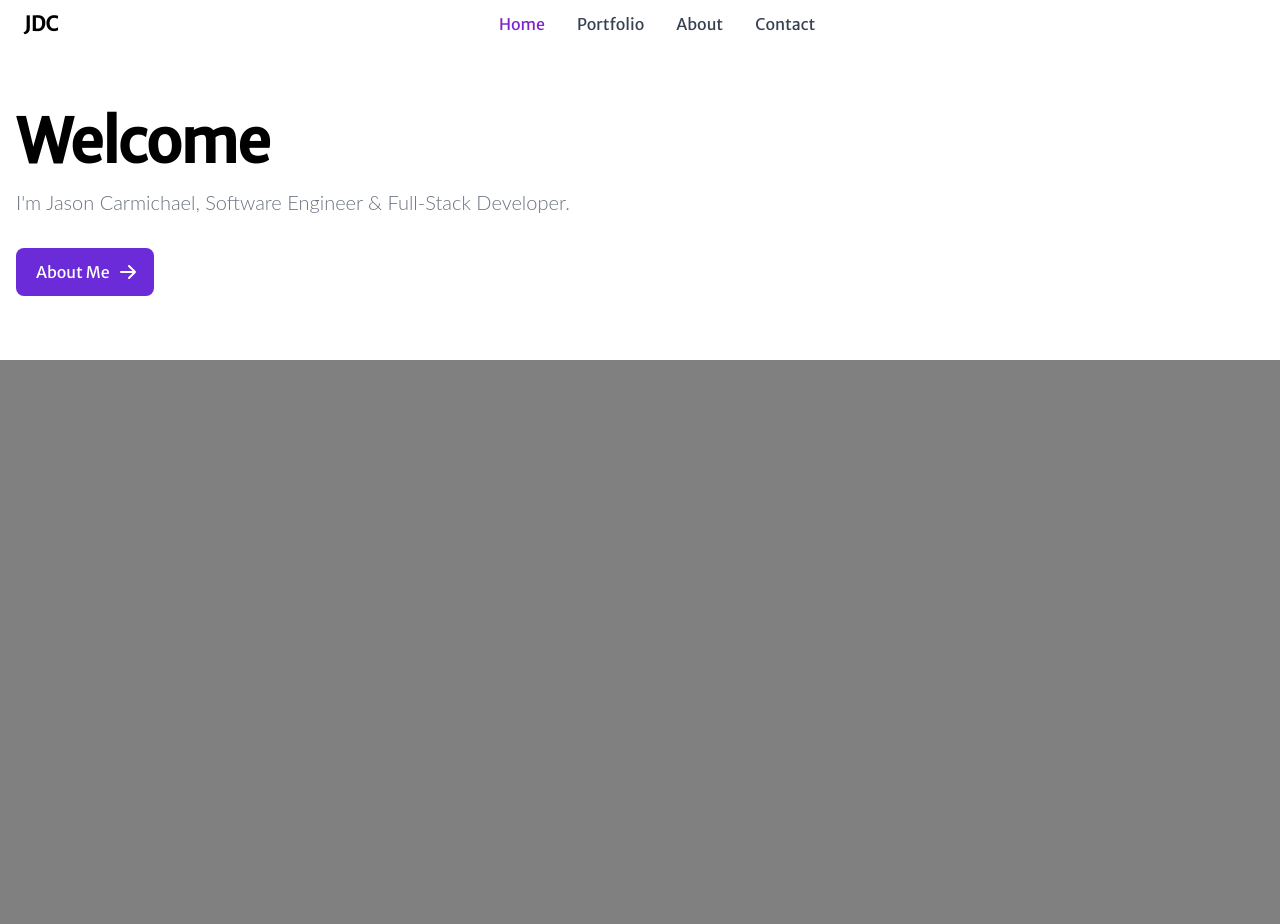
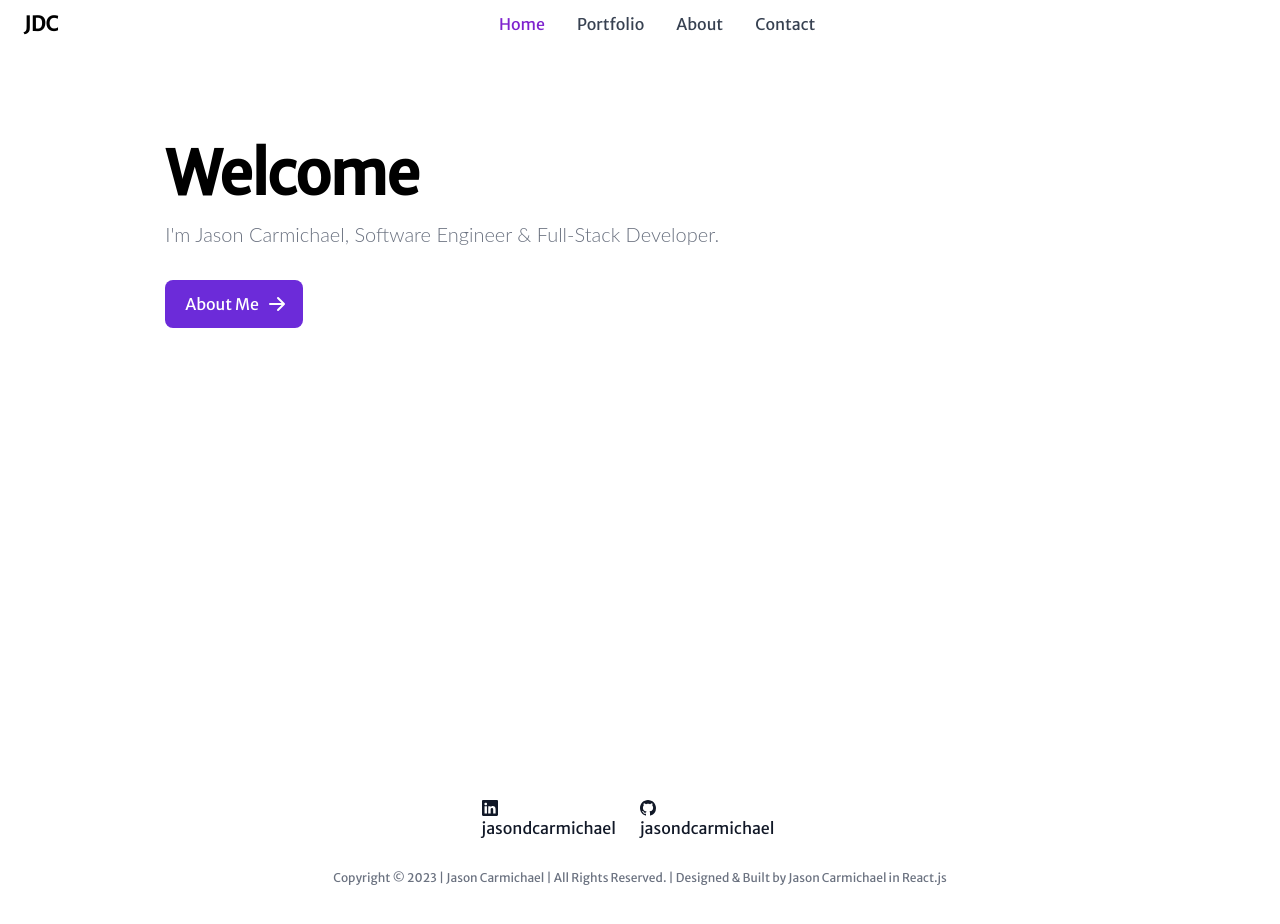
Before and after one commit to jasondcarmichael/jcarmichael_portfolio, a React (Create React App) app in the folder my_portfolio/: page / in a window 1280 px wide. Shown: the top 924 px of the page. Before the commit the page ends 800 px from the top, so only its background shows below. Built offline with nearby package versions, Linux system fonts and the light colour scheme.

Commit message:
footer added

```diff
--- a/my_portfolio/package.json
+++ b/my_portfolio/package.json
@@ -9,6 +9,7 @@
     "flowbite": "^1.6.1",
     "flowbite-react": "^0.3.7",
     "react": "^18.2.0",
+    "react-bootstrap-icons": "^1.10.2",
     "react-dom": "^18.2.0",
     "react-router-dom": "^6.4.2",
     "react-scripts": "5.0.1",
--- a/my_portfolio/src/App.css
+++ b/my_portfolio/src/App.css
@@ -1,6 +1,24 @@
 .App {
   /* text-align: center; */
   font-family: 'Merriweather Sans', sans-serif;
+  position: relative;
+  min-height: 100vh;
+}
+
+.App-main {
+  display: flex;
+  flex-direction: column;
+  justify-content: center;
+  align-items: center;
+  padding-top: 2rem;
+  padding-bottom: 2rem;
+}
+
+.App-footer {
+  position: absolute;
+  bottom: 0;
+  width: 100%;
+  height: 2.5rem;
 }
 
 .nav {
@@ -8,9 +26,9 @@
   justify-content: space-evenly;
 }
 
-html {
+/* html {
   background-color: gray;
-}
+} */
 
 /* .App-header {
   background-color: #282c34;
--- a/my_portfolio/src/App.js
+++ b/my_portfolio/src/App.js
@@ -1,5 +1,6 @@
 import Header from './Components/Header'
 import Main from './Components/Main'
+import Footer from './Components/Footer';
 import './App.css';
 
 function App() {
@@ -13,6 +14,10 @@ function App() {
         <Main></Main>
 
       </main>
+
+      <footer className="App-footer">
+        <Footer />
+      </footer>
     </div>
   );
 }
--- /dev/null
+++ b/my_portfolio/src/Components/Footer.jsx
@@ -0,0 +1,29 @@
+import { BsGithub, BsLinkedin, } from 'react-icons/bs'
+// import { Footer } from 'flowbite-react'
+
+export default function Footer () {
+
+return (
+<footer className="p-4 bg-white md:p-8 lg:p-10 dark:bg-gray-800">
+  <div className="mx-auto max-w-screen-xl text-center">
+      <ul className="flex flex-wrap justify-center items-center mb-6 text-gray-900 dark:text-white">
+          <li>
+            <span>
+                <BsLinkedin />
+                <a href="www.linkedin.com/in/jasondcarmichael" className="mr-4 hover:underline md:mr-6 ">jasondcarmichael</a>
+            </span>
+          </li>
+          <li>
+              <a href="https://github.com/jasondcarmichael" className="mr-4 hover:underline md:mr-6"><BsGithub/> jasondcarmichael </a>
+          </li>
+          {/* <li>
+              <a href="#" className="mr-4 hover:underline md:mr-6">FAQs</a>
+          </li>
+          <li>
+              <a href="#" className="mr-4 hover:underline md:mr-6">Contact</a>
+          </li> */}
+      </ul>
+      <span className="text-xs text-gray-500 sm:text-center dark:text-gray-400">Copyright © 2023  |  Jason Carmichael  |  All Rights Reserved.  | Designed & Built by Jason Carmichael in React.js</span>
+  </div>
+</footer>
+)}
```
Also changed, not shown: 1 other file (tests, documents, lock files or other folders).
